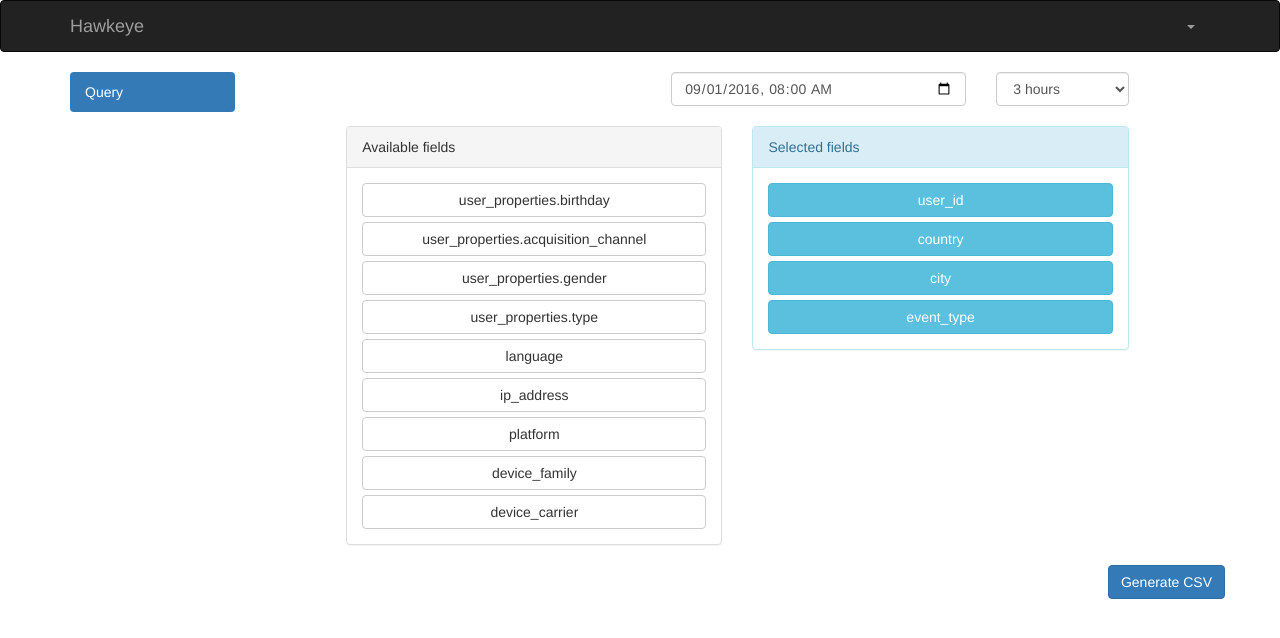
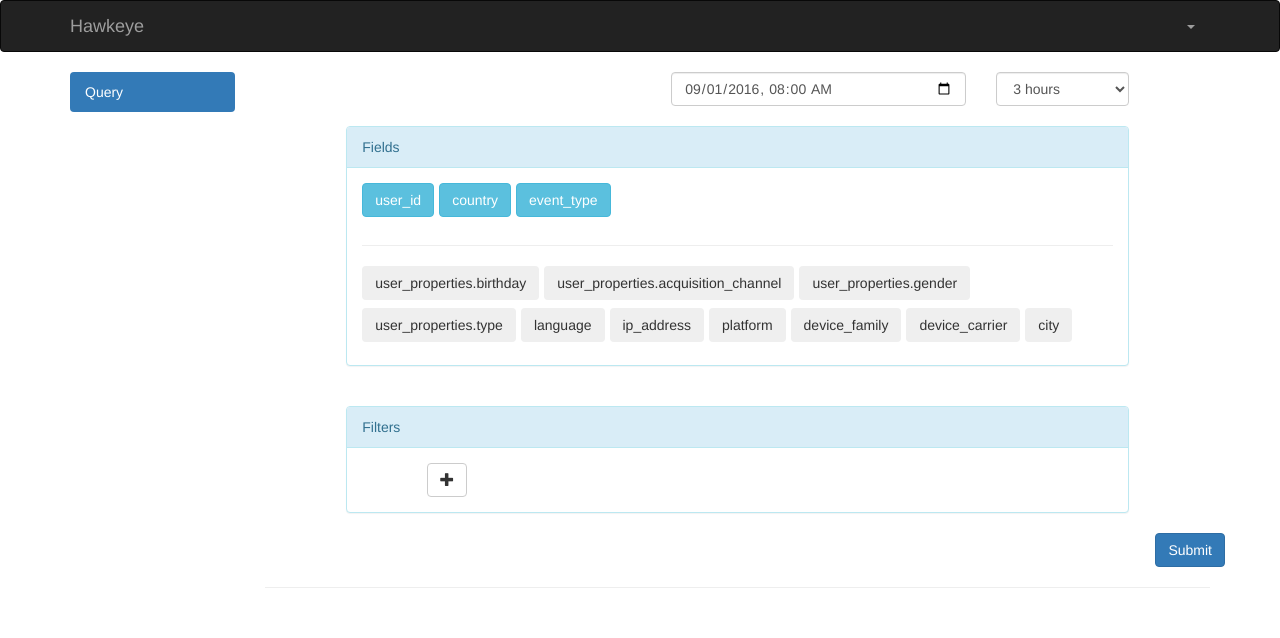
Before and after one commit to theKono/hawkeye-web, an Angular app: page /query in a window 1280 px wide. Shown: the top 638 px of the page. Built offline with nearby package versions, Linux system fonts and the light colour scheme; sample sign-in values are in the browser's storage.

Commit message:
Add filters

```diff
--- a/src/app/query/query.component.html
+++ b/src/app/query/query.component.html
@@ -14,38 +14,71 @@
 </div>
 <br>
 <div class="row">
-  <div class="col-md-5 col-md-push-1">
-    <div class="panel panel-default">
-      <div class="panel-heading">Available fields</div>
+  <div class="col-md-10 col-md-push-1">
+    <div class="panel panel-info">
+      <div class="panel-heading">Fields</div>
       <div class="panel-body">
-        <button class="btn btn-default btn-block"
-                *ngFor="let field of fields"
-                (click)="add(field)">
-          {{field}}
-        </button>
+        <div class="btn-toolbar">
+          <div class="btn-group" *ngFor="let field of selectedFields">
+            <button class="btn btn-info" (click)="remove(field)" style="margin-bottom: 8px;">
+              {{field}}
+            </button>
+          </div>
+        </div>
+        <hr>
+        <div class="btn-toolbar">
+          <div class="btn-group" *ngFor="let field of fields">
+            <button class="btn btn-basic" (click)="add(field)" style="margin-bottom: 8px;">
+              {{field}}
+            </button>
+          </div>
+        </div>
       </div>
     </div>
   </div>
-  <div class="col-md-5 col-md-push-1">
+</div>
+<br>
+<div class="row">
+  <div class="col-md-10 col-md-push-1">
     <div class="panel panel-info">
-      <div class="panel-heading">Selected fields</div>
+      <div class="panel-heading">Filters</div>
       <div class="panel-body">
-        <button class="btn btn-info btn-block"
-                *ngFor="let field of selectedFields"
-                (click)="remove(field)">
-          {{field}}
-        </button>
+        <div class="row" style="padding-bottom: 8px;" *ngFor="let filter of filters">
+          <div class="col-md-1 col-md-push-1">
+            <button class="btn btn-default" (click)="removeFilter(filter)">
+              <span class="glyphicon glyphicon-minus"></span>
+            </button>
+          </div>
+          <div class="col-md-3 col-md-push-1">
+            <select type="text" class="form-control" [(ngModel)]="filter.field">
+              <option *ngFor="let option of filterOptions" [value]="option">{{option}}</option>
+            </select>
+          </div>
+          <div class="col-md-4 col-md-push-1">
+            <input type="text" class="form-control" [value]="filter.values" [(ngModel)]="filter.values">
+          </div>
+        </div>
+        <div class="row">
+          <div class="col-md-1 col-md-push-1">
+            <button class="btn btn-default" (click)="addFilter()">
+              <span class="glyphicon glyphicon-plus"></span>
+            </button>
+          </div>
+        </div>
       </div>
     </div>
   </div>
 </div>
 <div class="row clearfix">
   <div class="pull-right">
-    <button type="button" class="btn btn-primary" (click)="submit()">Generate CSV</button>
+    <button type="button" class="btn btn-primary" (click)="submit()">Submit</button>
   </div>
 </div>
+<hr>
+<div class="row" *ngIf="loading">
+  <p>Processing...</p>
+</div>
 <div class="row" *ngIf="link">
-  <hr>
-  <span>Done! Download file here</span>
+  <span>Done! </span>
   <a [href]="link" class="btn btn-success">Download</a>
 </div>
--- a/src/app/query/query.component.ts
+++ b/src/app/query/query.component.ts
@@ -1,5 +1,5 @@
 import { Component, OnInit } from '@angular/core';
-import { QueryService } from './query.service';
+import { QueryService, Filter } from './query.service';
 
 @Component({
   selector: 'app-query',
@@ -13,6 +13,8 @@ export class QueryComponent implements OnInit {
   interval: number;
   fields: string[];
   selectedFields: string[];
+  filterOptions: string[];
+  filters: Filter[];
   link: string;
   loading = false;
 
@@ -30,15 +32,20 @@ export class QueryComponent implements OnInit {
       'ip_address',
       'platform',
       'device_family',
-      'device_carrier'
+      'device_carrier',
+      'city'
     ];
-    this.selectedFields = ['user_id', 'country', 'city', 'event_type']
+    this.selectedFields = ['user_id', 'country', 'event_type'];
+    this.filterOptions = Filter.availableFields;
+    this.filters = [];
   }
 
   submit(): void {
-    this.service.query(this.begin_at, this.interval, this.selectedFields).subscribe(res => {
+    this.loading = true;
+    this.service.query(this.begin_at, this.interval, this.selectedFields, this.filters).subscribe(res => {
       this.link = res;
-      console.log(this.link)
+      this.loading = false;
+      console.log(this.link);
     });
   }
 
@@ -52,4 +59,12 @@ export class QueryComponent implements OnInit {
     this.selectedFields.splice(this.selectedFields.indexOf(element), 1);
   }
 
+  addFilter(): void {
+    this.filters.push(new Filter('user_id', ''));
+  }
+
+  removeFilter(filter: Filter): void {
+    this.filters.splice(this.filters.indexOf(filter), 1);
+  }
+
 }
--- a/src/app/query/query.service.ts
+++ b/src/app/query/query.service.ts
@@ -11,9 +11,10 @@ export class QueryService {
 
   constructor(private http: HttpClient) { }
 
-  query(begin_at: string, interval: number, fields: string[]): Observable<string> {
-    const q = new Query(begin_at, interval, fields);
+  query(begin_at: string, interval: number, fields: string[], filters: Filter[]): Observable<string> {
+    const q = new Query(begin_at, interval, fields, filters);
     const query = q.to_json();
+    // console.log(query);
     return this.http.post(this.url, { query: query }).pipe(
       map(res => `${environment.apiUrl}/${res['link']}`)
     );
@@ -23,28 +24,59 @@ export class QueryService {
   }
 }
 
+export class Filter {
+
+  static availableFields = [
+    'user_id', 'country', 'city', 'event_type', 'user_properties.gender',
+    'user_properties.type', 'platform', 'language'
+  ];
+
+  field: string;
+  values: string;
+
+  constructor(field: string, values: string) {
+    this.field = field;
+    this.values = values;
+  }
+
+  getValues(): string[] {
+    return this.values.split(',').map(v => v.trim());
+  }
+}
+
 class Query {
   begin_at: number;
   end_at: number;
   fields: string[];
+  filters: Filter[];
 
-  constructor(begin_at: string, interval: number, fields: string[]) {
-    this.begin_at = (new Date(begin_at).getTime())/1000;
+  constructor(begin_at: string, interval: number, fields: string[], filters: Filter[]) {
+    this.begin_at = (new Date(begin_at).getTime()) / 1000;
     this.end_at = this.begin_at + interval;
-    this.fields = fields;
+    this.fields = fields.concat('happened_at');
+    this.filters = filters;
   }
 
   to_json(): object {
+    const must = [];
+    must.push({ 'range': { 'happened_at': { 'gte': this.begin_at, 'lt': this.end_at } } });
+    this.filters.forEach(filter => {
+      must.push(this.parseFilter(filter));
+    });
     return {
-      "_source": this.fields,
-      "query": {
-        "bool": {
-          "must": [
-            {"range": { "happened_at": { "gte": this.begin_at, "lt": this.end_at } }},
-            {"term": { "user_id": 2342 }}
-          ]
+      '_source': this.fields,
+      'query': {
+        'bool': {
+          'must': must
         }
       }
-    }
+    };
+  }
+
+  parseFilter(filter: Filter): object {
+    const obj = {};
+    obj['term'] = {}
+    obj['term'][filter.field] = filter.values;
+    return obj;
   }
 }
```
